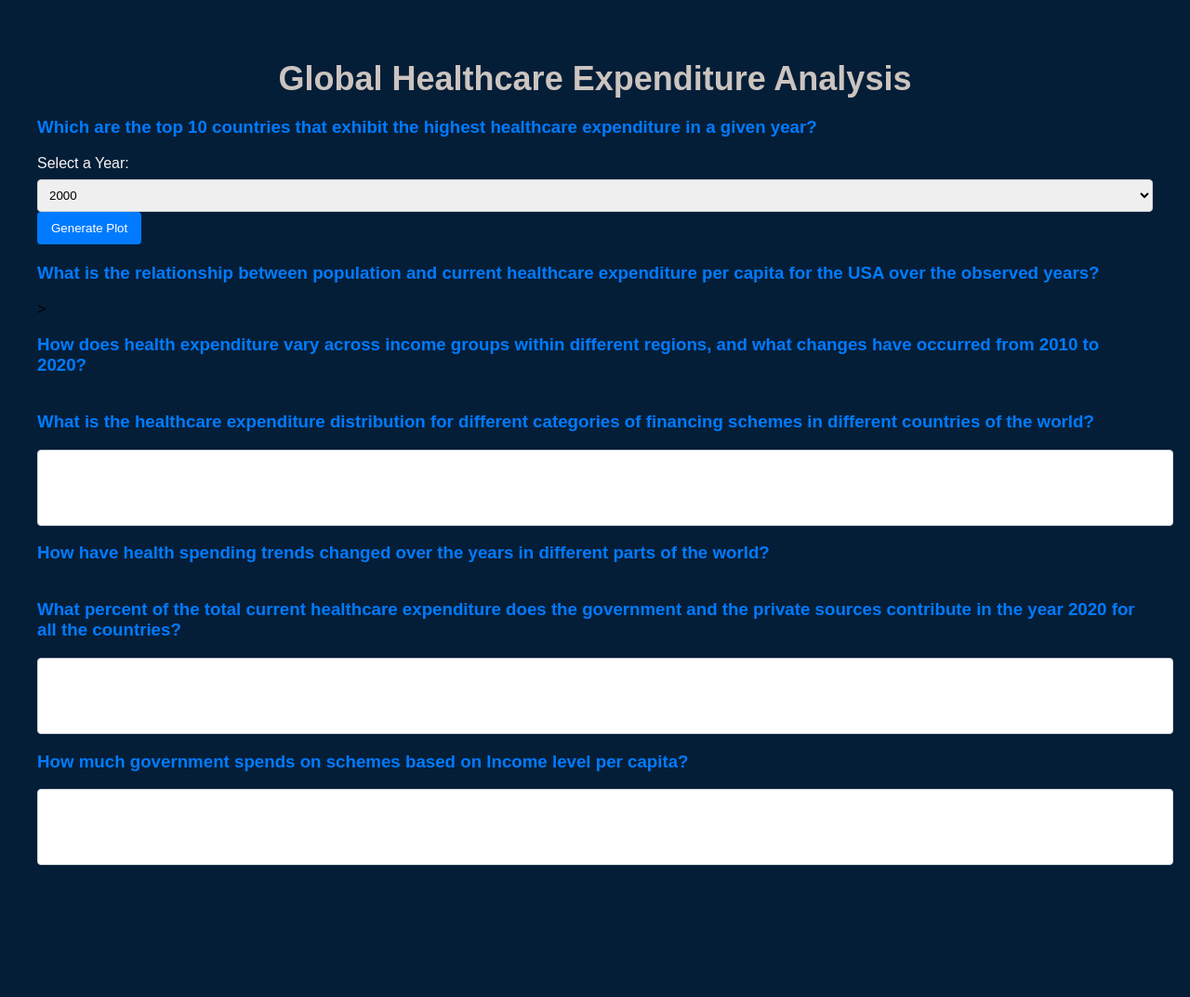
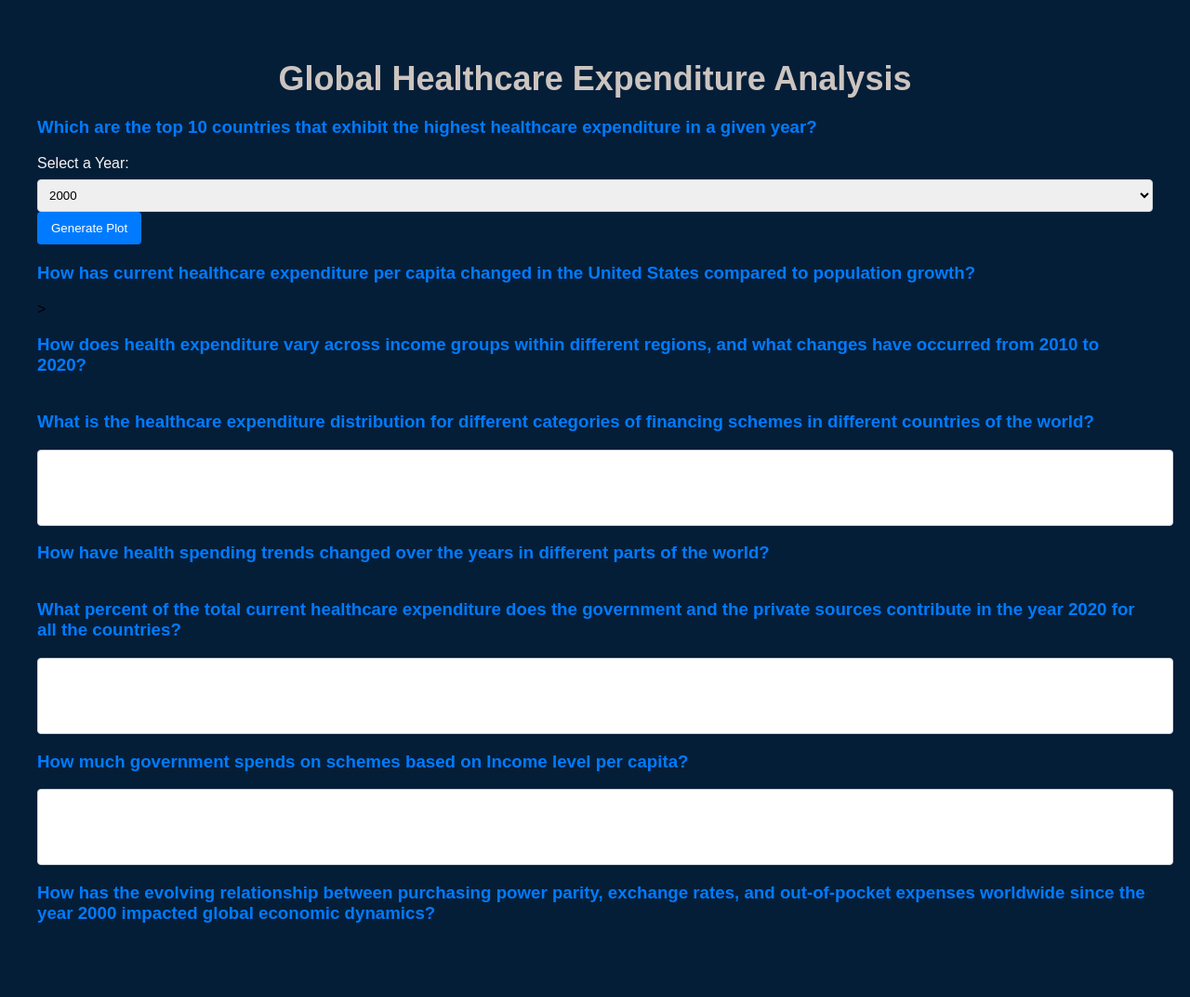
Before and after one commit to shrutihouji/Energy-expenditure-analysis, a Flask app: template templates/index2.html in a window 1280 px wide. Shown: the whole page at 93% size. Before the commit the page ends 931 px from the top, so only its background shows below. Run offline with Flask 2, Linux system fonts and the light colour scheme; the template is opened without the code that fills it, so the values that code supplies are empty; parts of the project's set-up code (start-up, migrations or seed data) failed here and were passed over.

Commit message:
new code

```diff
--- a/app.py
+++ b/app.py
@@ -11,11 +11,32 @@ app=Flask(__name__)
 
 df=pd.read_csv('filtered_data.csv')
 
+def get_yearwise_value_pp(df):
+  years = df.year.unique()
+  yearwise_sum = []
+  for year in years:
+    yearwise_sum.append(df.loc[df['year'] == year, 'purchasing power parity'].sum())
+  return years, yearwise_sum
+
+def get_yearwise_value_er(df):
+  years = df.year.unique()
+  yearwise_sum = []
+  for year in years:
+    yearwise_sum.append(df.loc[df['year'] == year, 'exchange rates'].sum())
+  return years, yearwise_sum
+
+def get_yearwise_value_op(df):
+  years = df.year.unique()
+  yearwise_sum = []
+  for year in years:
+    yearwise_sum.append(df.loc[df['year'] == year, 'out-of-pocket expenses'].sum())
+  return years, yearwise_sum
+
 @app.route('/',methods=['GET','POST'])
 def time_series_plot():
 
     plot_area = None
-    #area plot
+    #line plot
     df.rename(columns={'che_pc_usd':'current healthcare expenditure(USD)'},inplace=True)
     df['current healthcare expenditure(USD)'].isnull().sum()
     df_che=df[['country','year','income','current healthcare expenditure(USD)']].copy()
@@ -27,7 +48,7 @@ def time_series_plot():
         df_selected = df_che[df_che['year'] == int(selected_year)]
 
         df_selected_top10 = df_selected.nlargest(10, 'current healthcare expenditure(USD)')
-        fig_bar = px.area(df_selected_top10, x='country', y='current healthcare expenditure(USD)', title='Top 10 countries with current healthcare expenditure per capita(in USD)'
+        fig_bar = px.line(df_selected_top10, x='country', y='current healthcare expenditure(USD)', title='Top 10 countries with current healthcare expenditure per capita(in USD)'
                  )
         fig_bar.update_layout(
             xaxis=dict(tickangle=45),
@@ -171,7 +192,11 @@ def time_series_plot():
                      hover_data=['Govn_schemes_USD_PC'],
                      title='Government Spending on Schemes in USD Per Capita by Country and Income Group',
                      projection='natural earth',
+                     animation_frame='year',  # creates a slider based on the 'year' column
+                     size_max=30,
                      color_discrete_sequence=px.colors.qualitative.Plotly)
+    #setting minimum size
+    fig7.update_traces(marker=dict(sizemin=3))
 
     fig7.update_layout(
         geo=dict(
@@ -179,10 +204,55 @@ def time_series_plot():
             showcoastlines=False,
         )
     )
-    fig7.update_traces(marker=dict(line=dict(width=0)))
+
+    fig.update_traces(marker=dict(line=dict(width=0)))
     plot_html6=fig7.to_html(full_html=False)
 
-    return render_template('index2.html',plot=plot_area,plot_bar=plot_html_n,plot1=plot_html,plot2=plot_html1,plot3=plot_html2,plot5=plot_html4,  plot5_2=plot_html4_2, plot6=plot_html5, plot7=plot_html6)
+    #spider chart
+    spider_data = ['year', 'ppp', 'xrt', 'oops_che', 'region']
+    data_spider_chart = df[spider_data]
+    #renaming for income level per capita
+    data_spider_chart.rename(columns={'ppp':'purchasing power parity'},inplace=True)
+    #renaming for  highest healthcare expenditure
+    data_spider_chart.rename(columns={'xrt':'exchange rates'},inplace=True)
+    #renaming for total current healthcare expenditure
+    data_spider_chart.rename(columns={'oops_che':'out-of-pocket expenses'},inplace=True)
+
+    years_pp, yearwise_ppp = get_yearwise_value_pp(data_spider_chart)
+    years_er, yearwise_xrt = get_yearwise_value_er(data_spider_chart)
+    years_op, yearwise_oops_che = get_yearwise_value_op(data_spider_chart)
+
+    years_pp = [*years_pp, years_pp[0]]
+    yearwise_ppp = [*yearwise_ppp, yearwise_ppp[0]]
+    yearwise_xrt = [*yearwise_xrt, yearwise_xrt[0]]
+
+    fig8 = go.Figure(
+        data=[
+            go.Scatterpolar(r=yearwise_ppp, theta=[str(year) for year in years_pp], name='purchasing power parity'),
+            go.Scatterpolar(r=yearwise_xrt, theta=[str(year) for year in years_er], name='exchange rates'),
+        ],
+        layout=go.Layout(
+            title=go.layout.Title(text='Purchasing Power Parity and Exchange Rate'),
+            polar={'radialaxis': {'visible': True}},
+            showlegend=True
+        )
+    )
+    plot_html7=fig8.to_html(full_html=False)
+
+    yearwise_oops_che = [*yearwise_oops_che, yearwise_oops_che[0]]
+    fig9 = go.Figure(
+        data=[
+           go.Scatterpolar(r=yearwise_oops_che, theta=[str(year) for year in years_op], name=' out-of-pocket expenses', line=dict(color='green'))
+        ],
+        layout=go.Layout(
+            title=go.layout.Title(text='Out of pocket expenses'),
+            polar={'radialaxis': {'visible': True}},
+            showlegend=True
+        )
+    )
+    plot_html8=fig9.to_html(full_html=False)
+
+    return render_template('index2.html',plot=plot_area,plot_bar=plot_html_n,plot1=plot_html,plot2=plot_html1,plot3=plot_html2,plot5=plot_html4,  plot5_2=plot_html4_2, plot6=plot_html5, plot7=plot_html6, plot8=plot_html7, plot9=plot_html8)
 
 
 if __name__ == '__main__':
--- a/templates/index2.html
+++ b/templates/index2.html
@@ -111,7 +111,7 @@
             {{ plot|safe }}
         </div>
     {% endif %}
-    <h3>What is the relationship between population and current healthcare expenditure per capita for the USA over the observed years?</h3>>
+    <h3>How has current healthcare expenditure per capita changed in the United States compared to population growth?</h3>>
     <div>
         <div >
             {{ plot_bar |safe }}
@@ -152,6 +152,17 @@
     <div class="plot">
         {{ plot7 |safe }}
     </div>
+    <h3>How has the evolving relationship between purchasing power parity, exchange rates, and out-of-pocket expenses worldwide since the year 2000 impacted global economic dynamics?</h3>
+
+    <div class="plot-container">
+        <div>
+            {{ plot8 |safe }}
+        </div>
+        <div>
+            {{ plot9 |safe }}
+        </div>
+    </div>
+</div>
 </div>
 </body>
 </html>
```
